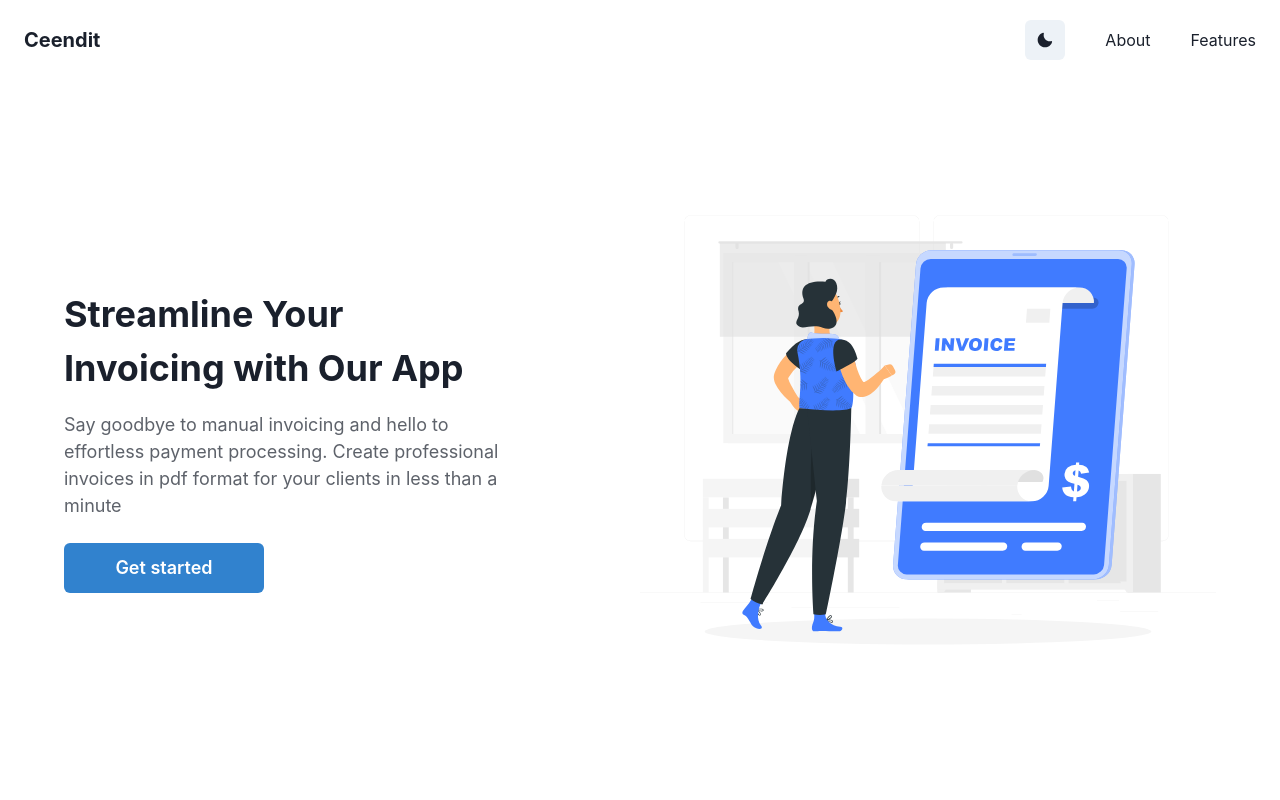
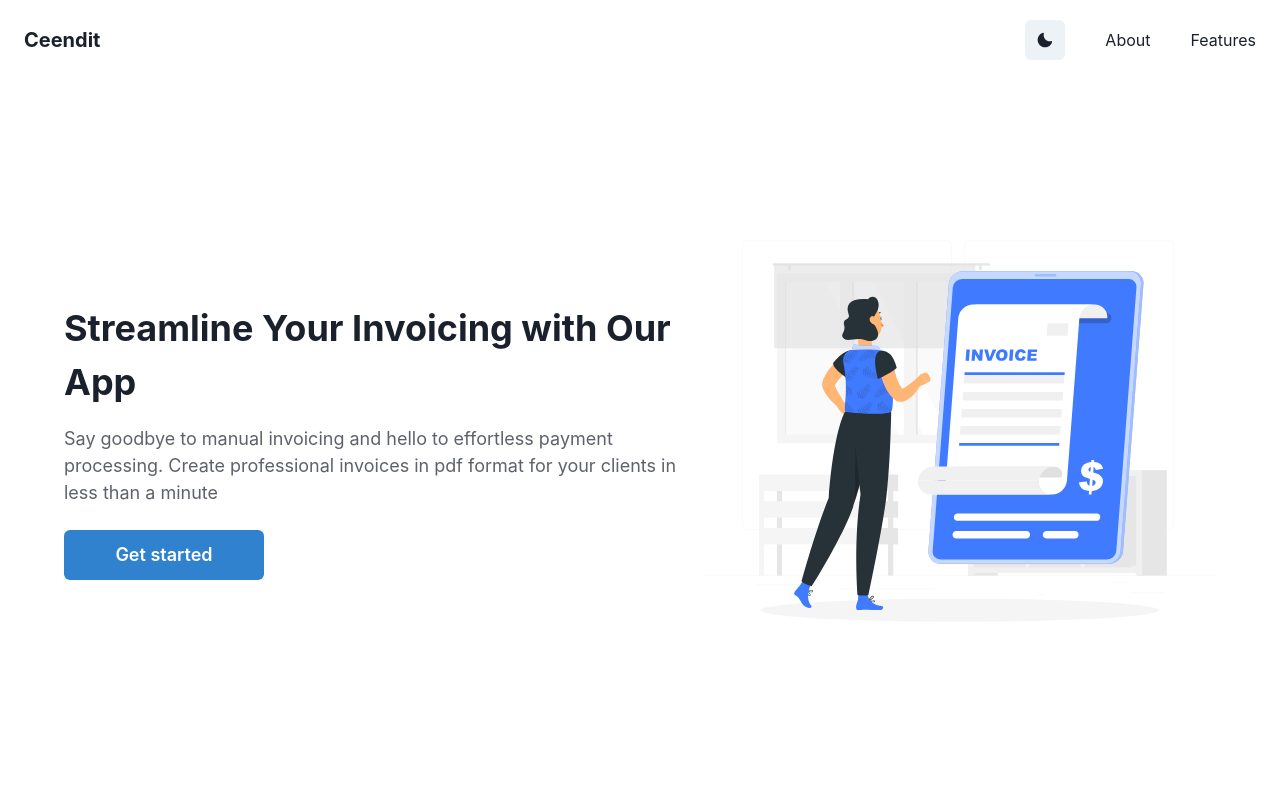
Before and after one commit to kodervine/ceendit-react, a React (Vite) app: page / in a window 1280 px wide. Shown: the top 800 px of the page. Built offline with nearby package versions, Linux system fonts and the light colour scheme; no server answers; the database is empty.

Commit message:
adjusted the padding for the Hero page

```diff
--- a/src/components/homepageComponents/Hero.jsx
+++ b/src/components/homepageComponents/Hero.jsx
@@ -24,16 +24,12 @@ const Hero = () => {
       alignItems="center"
       w="full"
       px={isLargerThan62 ? "16" : "6"}
-      py="16"
+      py="4"
       minHeight="90vh"
       justifyContent="space-between"
       flexDirection={isLargerThan62 ? "row" : "column"}
     >
-      <Box
-        mr={isLargerThan62 ? "6" : "0"}
-        w={isLargerThan62 ? "60%" : "full"}
-        flex="4"
-      >
+      <Box mr={isLargerThan62 ? "6" : "0"} w={isLargerThan62 ? "60%" : "full"}>
         <Text
           fontSize={isLargerThan62 ? "4xl" : "3xl"}
           fontWeight="bold"
```
